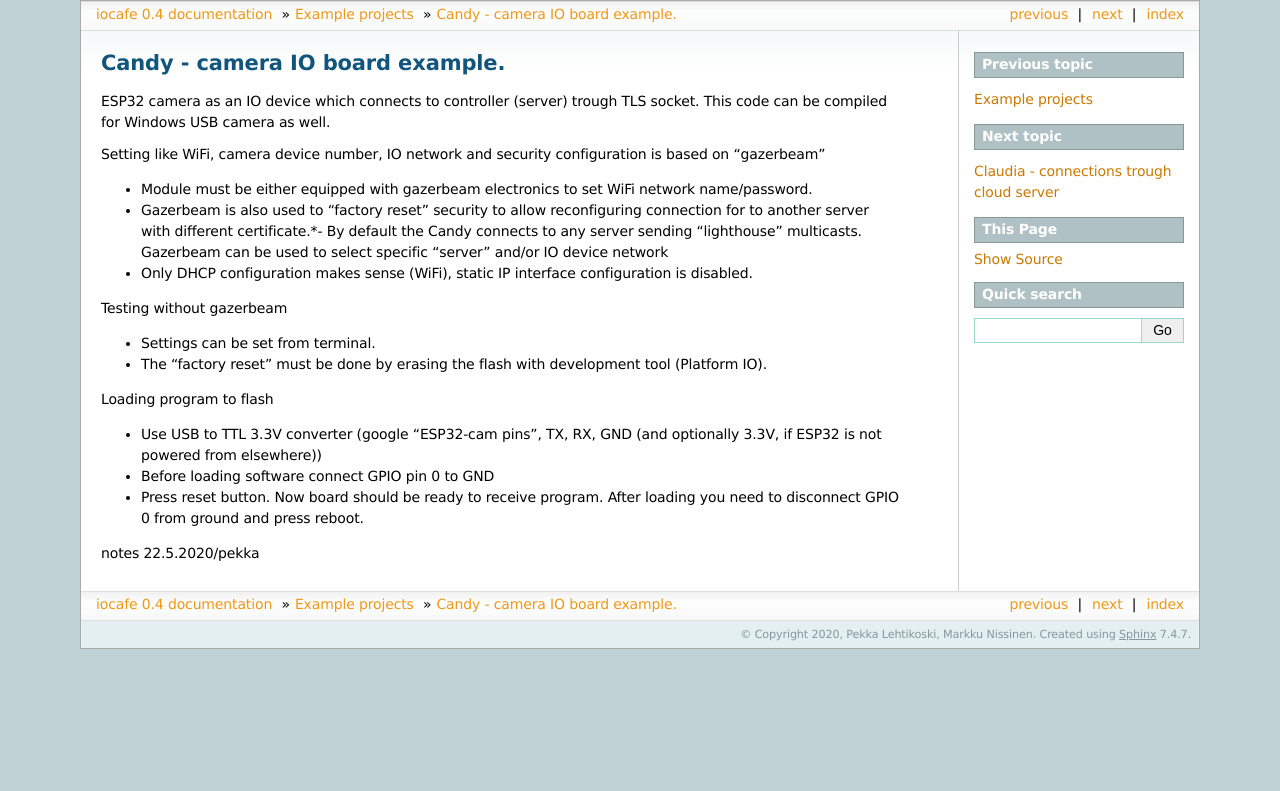
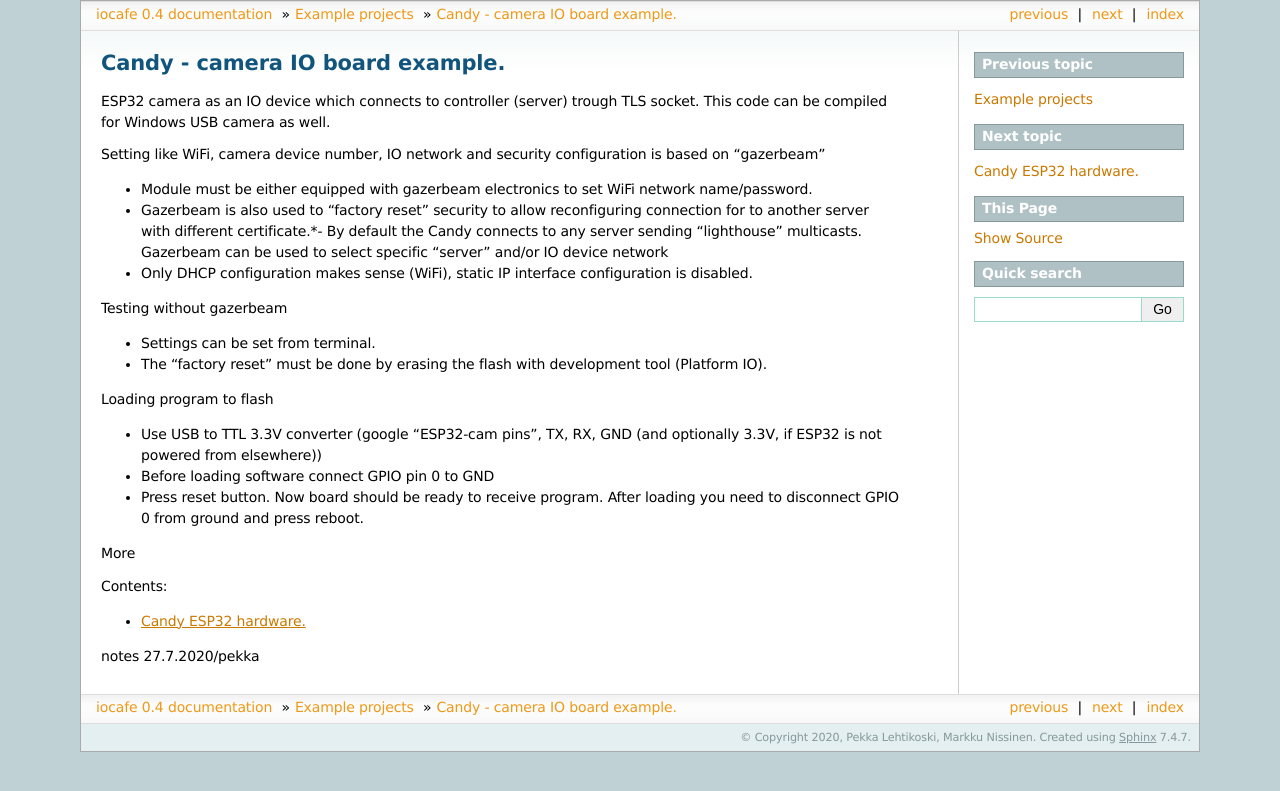
Before and after one commit to iocafe/iocafe-doc, a Sphinx documentation site: the page built from source/examples/iocom/candy/candy.rst, in a window 1280 px wide. Shown: the top 791 px of the page. Built offline with Sphinx 7.4.7, drawn with Linux system fonts in a browser that asks for light colours.

```diff
--- a/source/examples/examples.rst
+++ b/source/examples/examples.rst
@@ -5,7 +5,7 @@ Example projects
    :maxdepth: 2
    :caption: Contents:
 
-   iocom/candy
+   iocom/candy/candy
    iocom/claudia
    iocom/frank
    iocom/gina
--- a/source/examples/iocom/candy.rst
+++ b/source/examples/iocom/candy/candy.rst
@@ -22,5 +22,12 @@ Loading program to flash
 * Before loading software connect GPIO pin 0 to GND
 * Press reset button. Now board should be ready to receive program. After loading you need to disconnect GPIO 0 from ground and press reboot.
 
+More
 
-notes 22.5.2020/pekka
+.. toctree::
+   :maxdepth: 1
+   :caption: Contents:
+
+   200727-candy-esp32-hw
+
+notes 27.7.2020/pekka
```
Also changed, not shown: source/examples/iocom/candy/200727-candy-esp32-hw.rst (added, +15 -0 lines), source/examples/iocom/candy/pics/200727-candy-esp32-board-on-EasyEDA-PCB.jpeg (added), source/examples/iocom/candy/pics/200727-candy-esp32-board-on-EasyEDA-schema.jpeg (added), source/examples/iocom/candy/pics/200727-candy-esp32-board-on-EasyEDA.jpeg (added).
